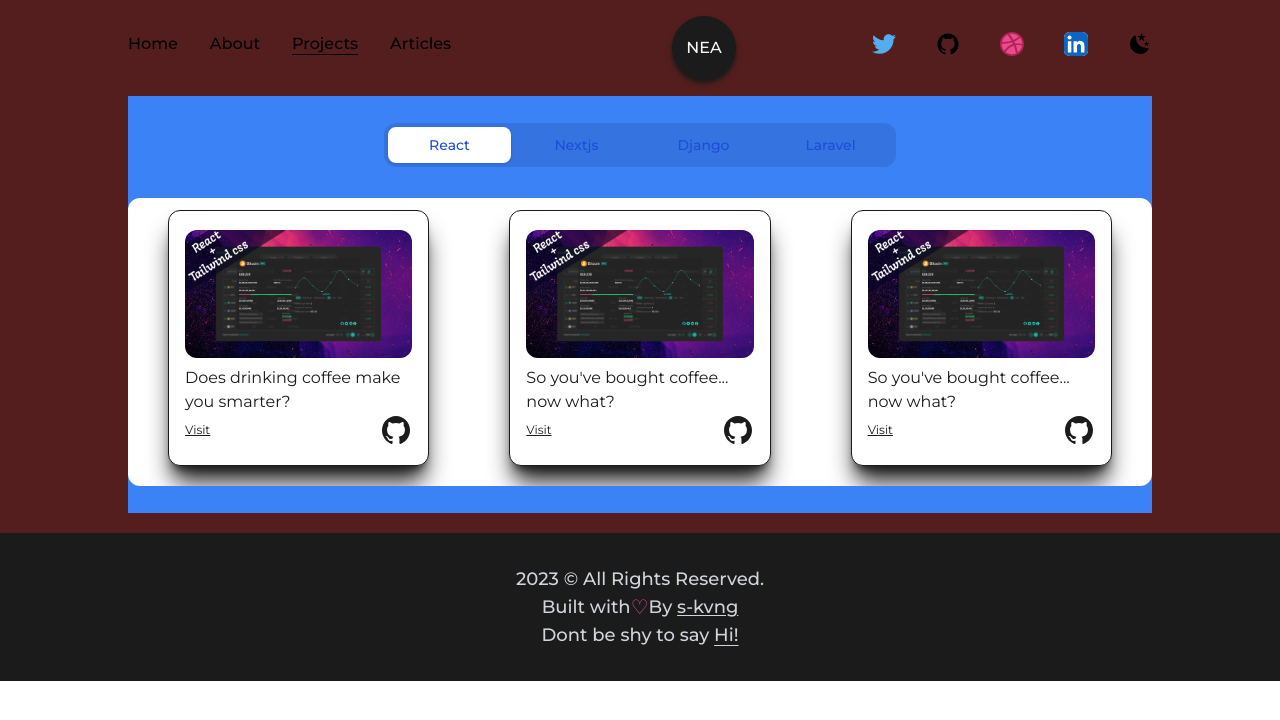
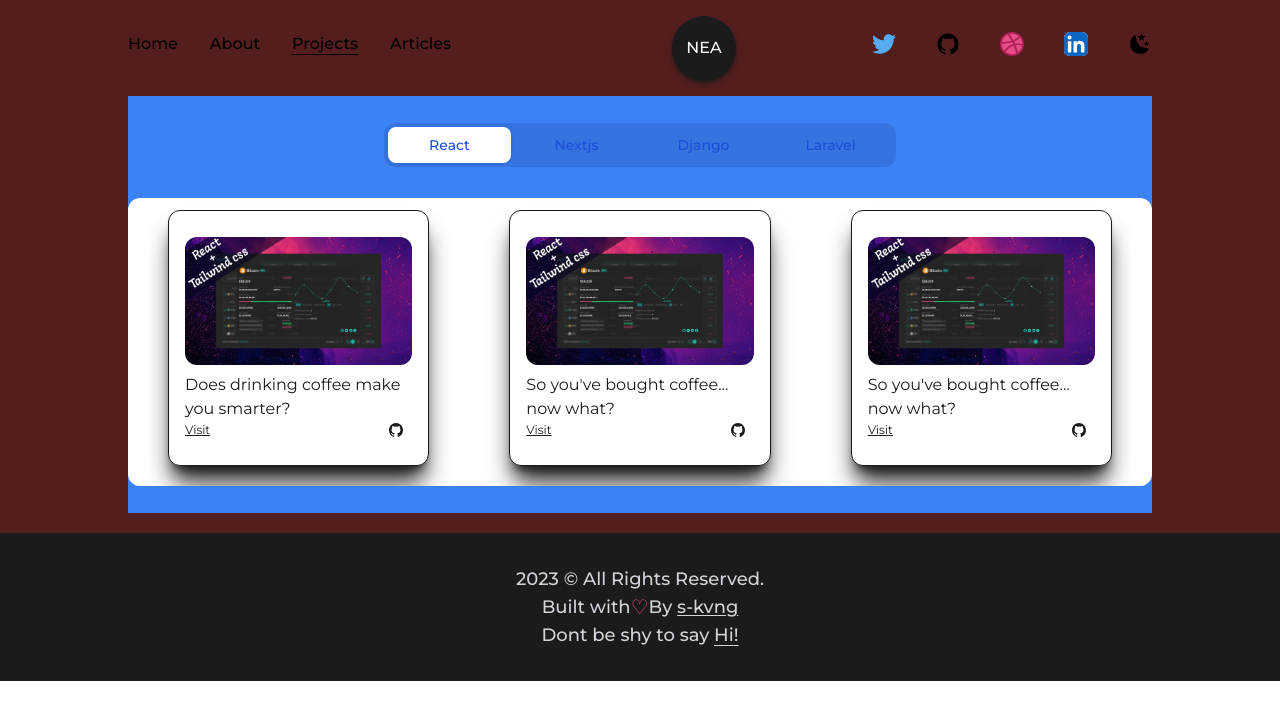
Before and after one commit to s-kvng/Nextjs-Developer-Porfolio, a Next.js app: page /projects in a window 1280 px wide. Shown: the top 720 px of the page. Built offline with nearby package versions, Linux system fonts and the light colour scheme.

Commit message:
fix icon sizes

```diff
--- a/src/components/NavBar.js
+++ b/src/components/NavBar.js
@@ -233,7 +233,7 @@ const NavBar = () => {
               </motion.a>
             ))}
             <button
-              className="w-8"
+              className="w-6"
               onClick={() => {
                 setMode(mode === "light" ? "dark" : "light");
               }}
--- a/src/components/ProjectCard.js
+++ b/src/components/ProjectCard.js
@@ -36,8 +36,8 @@ const ProjectCard = ({ post, type, title, summary, img, link, github }) => {
             Visit
           </Link>
 
-          <Link href={github} target="_blank">
-            <GithubIcon className=" w-4 md:w-8" />
+          <Link href={github} target="_blank" className="w-6">
+            <GithubIcon className=" !w-4 !max-w-[16px] !md:w-8" />
           </Link>
         </div>
       </div>
--- a/src/components/icons.js
+++ b/src/components/icons.js
@@ -400,6 +400,8 @@ export const GithubIcon = ({ className, ...rest }) => (
   >
     <path fill="none" d="M0 0h512v512H0z" />
     <path
+      width="1em"
+      height="1em"
       fill="currentColor"
       d="M256 32C132.3 32 32 134.9 32 261.7c0 101.5 64.2 187.5 153.2 217.9a17.56 17.56 0 0 0 3.8.4c8.3 0 11.5-6.1 11.5-11.4 0-5.5-.2-19.9-.3-39.1a102.4 102.4 0 0 1-22.6 2.7c-43.1 0-52.9-33.5-52.9-33.5-10.2-26.5-24.9-33.6-24.9-33.6-19.5-13.7-.1-14.1 1.4-14.1h.1c22.5 2 34.3 23.8 34.3 23.8 11.2 19.6 26.2 25.1 39.6 25.1a63 63 0 0 0 25.6-6c2-14.8 7.8-24.9 14.2-30.7-49.7-5.8-102-25.5-102-113.5 0-25.1 8.7-45.6 23-61.6-2.3-5.8-10-29.2 2.2-60.8a18.64 18.64 0 0 1 5-.5c8.1 0 26.4 3.1 56.6 24.1a208.21 208.21 0 0 1 112.2 0c30.2-21 48.5-24.1 56.6-24.1a18.64 18.64 0 0 1 5 .5c12.2 31.6 4.5 55 2.2 60.8 14.3 16.1 23 36.6 23 61.6 0 88.2-52.4 107.6-102.3 113.3 8 7.1 15.2 21.1 15.2 42.5 0 30.7-.3 55.5-.3 63 0 5.4 3.1 11.5 11.4 11.5a19.35 19.35 0 0 0 4-.4C415.9 449.2 480 363.1 480 261.7 480 134.9 379.7 32 256 32Z"
     />
@@ -409,8 +411,10 @@ export const GithubIcon = ({ className, ...rest }) => (
 export const LinkArrow = ({ className, ...rest }) => (
   <svg
     xmlns="http://www.w3.org/2000/svg"
+    width={14}
+    height={14}
     viewBox="0 0 24 24"
-    className={`w-full h-auto ${className}`}
+    className={` h-auto ${className}`}
     {...rest}
   >
     <path fill="none" d="M0 0h24v24H0z" />
```
